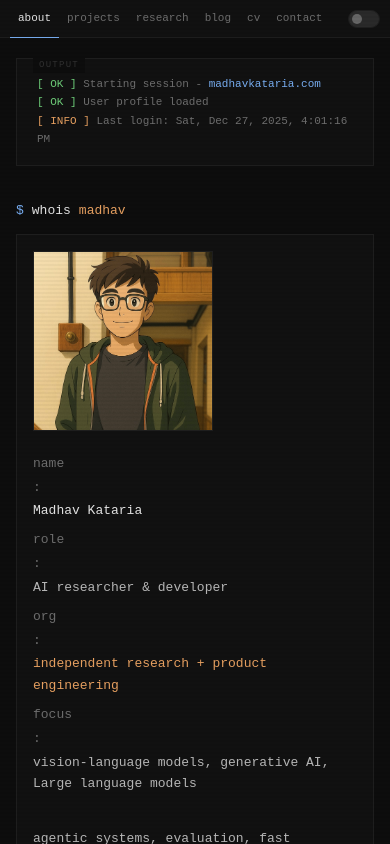
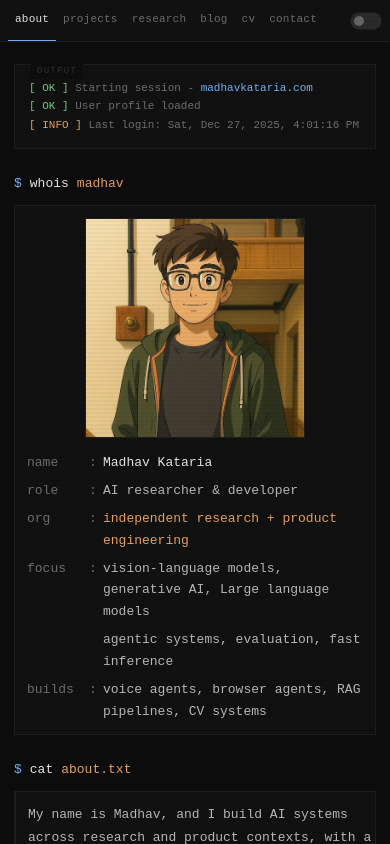
Before and after one commit to madhavkataria1010/madhavkataria1010.github.io, a React (Vite) app: page / in a window 390 px wide. Shown: the top 844 px of the page. Built offline with nearby package versions, Linux system fonts and the light colour scheme.

Commit message:
Improve mobile UX and move blog posts to /blogs routes

```diff
--- a/App.tsx
+++ b/App.tsx
@@ -22,7 +22,7 @@ const NAV_ITEMS = [
   { to: '/', label: 'about', end: true },
   { to: '/projects', label: 'projects' },
   { to: '/research', label: 'research' },
-  { to: '/blog', label: 'blog' },
+  { to: '/blogs', label: 'blog' },
   { href: CV_URL, label: 'cv' },
   { to: '/contact', label: 'contact' },
 ] as const;
@@ -669,7 +669,7 @@ const BlogPage = () => (
   <>
     <BootHeader
       lines={[
-        { kind: 'ok', text: <>Mounted <span className="path">{SITE_HOST}/blog</span></> },
+        { kind: 'ok', text: <>Mounted <span className="path">{SITE_HOST}/blogs</span></> },
         { kind: 'ok', text: <>Published posts index - {BLOG_POSTS.length} entries queued</> },
         { kind: 'info', text: <>Reading: <span className="path">posts/{getBlogFileName(BLOG_POSTS[0]?.slug ?? 'latest')}</span></> },
       ]}
@@ -678,7 +678,7 @@ const BlogPage = () => (
     <SectionCommand command="ls" flag="-lt" arg="./posts/" />
     <RowList>
       {BLOG_POSTS.map((post, index) => (
-        <Link key={post.id} to={`/blog/${post.slug}`} className="row-link">
+        <Link key={post.id} to={`/blogs/${post.slug}`} className="row-link">
           <div className="row-item">
             <span className="row-index">{formatIndex(index)}</span>
             <span className="row-title">{post.title}</span>
@@ -701,14 +701,14 @@ const BlogPostPage = () => {
   );
 
   if (!post) {
-    return <Navigate to="/blog" replace />;
+    return <Navigate to="/blogs" replace />;
   }
 
   return (
     <>
       <BootHeader
         lines={[
-        { kind: 'ok', text: <>Mounted <span className="path">{SITE_HOST}/blog</span></> },
+        { kind: 'ok', text: <>Mounted <span className="path">{SITE_HOST}/blogs</span></> },
         { kind: 'ok', text: 'Opened post buffer' },
         { kind: 'info', text: <>Reading: <span className="path">posts/{getBlogFileName(post.slug)}</span></> },
       ]}
@@ -717,7 +717,7 @@ const BlogPostPage = () => {
       <SectionCommand command="ls" flag="-lt" arg="./posts/" />
       <RowList>
         {BLOG_POSTS.map((entry, index) => (
-          <Link key={entry.id} to={`/blog/${entry.slug}`} className="row-link">
+          <Link key={entry.id} to={`/blogs/${entry.slug}`} className="row-link">
             <div className={`row-item ${selectedIndex === index ? 'selected' : ''}`}>
               <span className="row-index">{formatIndex(index)}</span>
               <span className="row-title">{entry.title}</span>
@@ -748,7 +748,7 @@ const BlogPostPage = () => {
           </div>
           <div className="editor-content">
             <div className="editor-header">
-              <Link to="/blog" className="terminal-link">
+              <Link to="/blogs" className="terminal-link">
                 ← back to posts
               </Link>
               <h1>{post.title}</h1>
@@ -756,7 +756,7 @@ const BlogPostPage = () => {
                 <span>author Madhav Kataria</span>
                 <span>date {post.date}</span>
                 <span>read {post.readTime}</span>
-                <Link to="/blog" className="editor-origin-link link-tone-origin">
+                <Link to="/blogs" className="editor-origin-link link-tone-origin">
                   origin blog →
                 </Link>
               </div>
@@ -854,8 +854,8 @@ const Layout = () => {
       output = 'open /research';
       navigate('/research');
     } else if (value === 'blog' || value === 'writing') {
-      output = 'open /blog';
-      navigate('/blog');
+      output = 'open /blogs';
+      navigate('/blogs');
     } else if (value === 'contact') {
       output = 'open /contact';
       navigate('/contact');
@@ -928,7 +928,9 @@ const Layout = () => {
           />
           <Route path="/projects" element={<ProjectsPage />} />
           <Route path="/research" element={<ResearchPage />} />
-          <Route path="/blog" element={<BlogPage />} />
+          <Route path="/blogs" element={<BlogPage />} />
+          <Route path="/blogs/:slug" element={<BlogPostPage />} />
+          <Route path="/blog" element={<Navigate to="/blogs" replace />} />
           <Route path="/blog/:slug" element={<BlogPostPage />} />
           <Route path="/contact" element={<ContactPage />} />
           <Route path="*" element={<Navigate to="/" replace />} />
--- a/components/BlogSection.tsx
+++ b/components/BlogSection.tsx
@@ -1,7 +1,7 @@
 import React from 'react';
 import { useParams, useNavigate } from 'react-router-dom';
 import { BlogPost } from '../types';
-import { X, Calendar, Clock, ArrowRight, Tag } from 'lucide-react';
+import { Calendar, Clock, ArrowRight } from 'lucide-react';
 
 interface BlogSectionProps {
   posts: BlogPost[];
@@ -107,6 +107,62 @@ const BlogSection: React.FC<BlogSectionProps> = ({ posts }) => {
   const navigate = useNavigate();
   const selectedPost = slug ? posts.find(p => p.slug === slug) || null : null;
 
+  if (slug && !selectedPost) {
+    return (
+      <section id="blogs" className="py-24 bg-black relative">
+        <div className="max-w-4xl mx-auto px-6">
+          <p className="text-gray-300 text-lg mb-6">Post not found.</p>
+          <button
+            type="button"
+            onClick={() => navigate('/blogs')}
+            className="inline-flex items-center gap-2 text-apple-blue hover:text-white transition-colors"
+          >
+            ← Back to blogs
+          </button>
+        </div>
+      </section>
+    );
+  }
+
+  if (selectedPost) {
+    return (
+      <section id="blogs" className="py-24 bg-black relative">
+        <div className="max-w-5xl mx-auto px-6">
+          <button
+            type="button"
+            onClick={() => navigate('/blogs')}
+            className="inline-flex items-center gap-2 text-apple-blue hover:text-white transition-colors mb-8"
+          >
+            ← Back to blogs
+          </button>
+
+          <div className="bg-[#1c1c1e] border border-white/10 rounded-[2rem] p-6 md:p-12">
+            <div className="mb-12 border-b border-white/10 pb-12">
+              <div className="flex flex-wrap gap-4 text-sm text-gray-400 mb-6">
+                <span className="flex items-center gap-2"><Calendar size={16} /> {selectedPost.date}</span>
+                <span className="flex items-center gap-2"><Clock size={16} /> {selectedPost.readTime}</span>
+              </div>
+              <h1 className="text-4xl md:text-6xl font-bold text-white tracking-tight mb-6 leading-tight">
+                {selectedPost.title}
+              </h1>
+              <div className="flex flex-wrap gap-2">
+                {selectedPost.tags.map(tag => (
+                  <span key={tag} className="text-sm px-3 py-1 rounded-full bg-blue-500/10 text-blue-400 border border-blue-500/20">
+                    {tag}
+                  </span>
+                ))}
+              </div>
+            </div>
+
+            <div className="markdown-content">
+              <SimpleMarkdown content={selectedPost.content} />
+            </div>
+          </div>
+        </div>
+      </section>
+    );
+  }
+
   return (
     <section id="blogs" className="py-32 bg-black relative">
       <div className="max-w-6xl mx-auto px-6">
@@ -154,57 +210,6 @@ const BlogSection: React.FC<BlogSectionProps> = ({ posts }) => {
           ))}
         </div>
       </div>
-
-      {/* Full Screen Reader Modal */}
-      {selectedPost && (
-        <div className="fixed inset-0 z-[60] flex items-center justify-center p-4 md:p-6">
-          {/* Backdrop */}
-          <div
-            className="absolute inset-0 bg-black/60 backdrop-blur-xl transition-opacity"
-            onClick={() => navigate('/')}
-          />
-
-          {/* Content Card */}
-          <div className="relative w-full max-w-6xl h-full max-h-[90vh] bg-[#1c1c1e] border border-white/10 rounded-[2rem] shadow-2xl overflow-hidden flex flex-col animate-slide-up">
-            {/* Header */}
-            <div className="absolute top-0 left-0 right-0 p-6 flex justify-between items-start z-10 bg-gradient-to-b from-[#1c1c1e] to-transparent">
-              <button
-                onClick={() => navigate('/')}
-                className="p-2 rounded-full bg-black/50 backdrop-blur-md border border-white/10 text-white hover:bg-white hover:text-black transition-colors"
-                aria-label="Close modal"
-              >
-                <X size={24} />
-              </button>
-            </div>
-
-            {/* Scrollable Content */}
-            <div className="overflow-y-auto h-full custom-scrollbar">
-              <div className="pt-24 pb-16 px-8 md:px-16 max-w-5xl mx-auto">
-                <div className="mb-12 border-b border-white/10 pb-12">
-                  <div className="flex gap-4 text-sm text-gray-400 mb-6">
-                    <span className="flex items-center gap-2"><Calendar size={16} /> {selectedPost.date}</span>
-                    <span className="flex items-center gap-2"><Clock size={16} /> {selectedPost.readTime}</span>
-                  </div>
-                  <h1 className="text-4xl md:text-6xl font-bold text-white tracking-tight mb-6 leading-tight">
-                    {selectedPost.title}
-                  </h1>
-                  <div className="flex gap-2">
-                    {selectedPost.tags.map(tag => (
-                      <span key={tag} className="text-sm px-3 py-1 rounded-full bg-blue-500/10 text-blue-400 border border-blue-500/20">
-                        {tag}
-                      </span>
-                    ))}
-                  </div>
-                </div>
-
-                <div className="markdown-content">
-                  <SimpleMarkdown content={selectedPost.content} />
-                </div>
-              </div>
-            </div>
-          </div>
-        </div>
-      )}
     </section>
   );
 };
--- a/index.css
+++ b/index.css
@@ -57,6 +57,7 @@ body {
   font-size: 13px;
   line-height: 1.68;
   scroll-behavior: smooth;
+  overflow-x: hidden;
 }
 
 body::after {
@@ -102,6 +103,7 @@ button {
 #root,
 .shell {
   min-height: 100vh;
+  min-height: 100svh;
 }
 
 .top-nav {
@@ -109,12 +111,12 @@ button {
   top: 0;
   left: 0;
   right: 0;
-  height: 38px;
+  height: calc(38px + env(safe-area-inset-top));
   background: var(--surface);
   border-bottom: 1px solid var(--border);
   display: flex;
-  align-items: center;
-  padding: 0 24px;
+  align-items: flex-end;
+  padding: env(safe-area-inset-top) 24px 0;
   z-index: 100;
 }
 
@@ -200,7 +202,7 @@ button {
 main {
   max-width: 860px;
   margin: 0 auto;
-  padding: 70px 28px 80px;
+  padding: calc(70px + env(safe-area-inset-top)) 28px calc(80px + env(safe-area-inset-bottom));
 }
 
 .boot-header,
@@ -851,7 +853,8 @@ main {
 
 @media (max-width: 760px) {
   .top-nav {
-    padding: 0 10px;
+    height: calc(42px + env(safe-area-inset-top));
+    padding: env(safe-area-inset-top) 8px 0;
   }
 
   .nav-prefix {
@@ -859,27 +862,63 @@ main {
   }
 
   .top-nav li a {
-    padding: 10px 8px;
-    letter-spacing: 0;
+    padding: 12px 7px;
+    letter-spacing: 0.02em;
+    white-space: nowrap;
+  }
+
+  .theme-toggle {
+    padding-left: 10px;
   }
 
   main {
-    padding: 58px 16px 60px;
+    padding: calc(64px + env(safe-area-inset-top)) 14px calc(96px + env(safe-area-inset-bottom));
+  }
+
+  .boot-header {
+    margin-bottom: 24px;
+    padding: 14px;
+  }
+
+  .section-cmd {
+    margin-top: 24px;
+    margin-bottom: 10px;
   }
 
   .who-block {
     grid-template-columns: 1fr;
+    gap: 14px;
+    padding: 12px;
   }
 
   .photo-frame {
-    max-width: 180px;
+    max-width: min(72vw, 220px);
+    margin: 0 auto;
   }
 
-  .who-field,
+  .who-text-col {
+    gap: 6px;
+  }
+
+  .who-field {
+    grid-template-columns: 56px 8px minmax(0, 1fr);
+    gap: 6px;
+    align-items: start;
+  }
+
+  .who-val {
+    overflow-wrap: anywhere;
+  }
+
   .log-entry,
   .contact-line {
     grid-template-columns: 1fr;
     gap: 2px;
+  }
+
+  .block {
+    padding: 12px 0 12px 12px;
+    line-height: 1.75;
   }
 
   .row-item,
--- a/index.html
+++ b/index.html
@@ -141,7 +141,7 @@
         <a href="/">About</a> |
         <a href="/projects">AI & Machine Learning Projects</a> |
         <a href="/research">AI Research & Publications</a> |
-        <a href="/blog">AI & Machine Learning Blog</a> |
+        <a href="/blogs">AI & Machine Learning Blog</a> |
         <a href="/madhav-kataria-cv.pdf">CV</a> |
         <a href="/contact">Contact</a>
       </nav>
```
